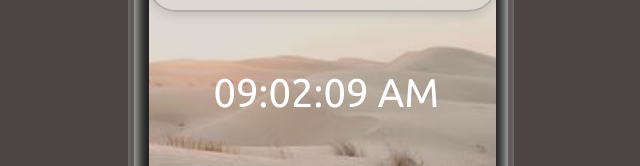
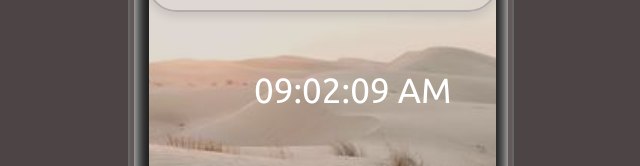
Before and after one commit to suraj-s13/Plotline_Project, a React (Create React App) app: page / in a window 1280 px wide. Shown: the part 394-560 px from the top of the page, without its empty margins (341-981 px from the left). Built offline with nearby package versions, Linux system fonts and the light colour scheme; the HTML template or start-up script is replaced by a standard one.

Commit message:
Update App.css

```diff
--- a/src/App.css
+++ b/src/App.css
@@ -301,10 +301,10 @@ body {
   font-family: 'Ubuntu', sans-serif;
   text-align: center;
   color: #fff;
-  font-size: 40px;
-  margin-right:-70px;
+  font-size: 35px;
+  margin-left:-45px;
   z-index: 10001;
   top:65%;
-  left: 25%;
+  left: 50%;
 
 }
```
